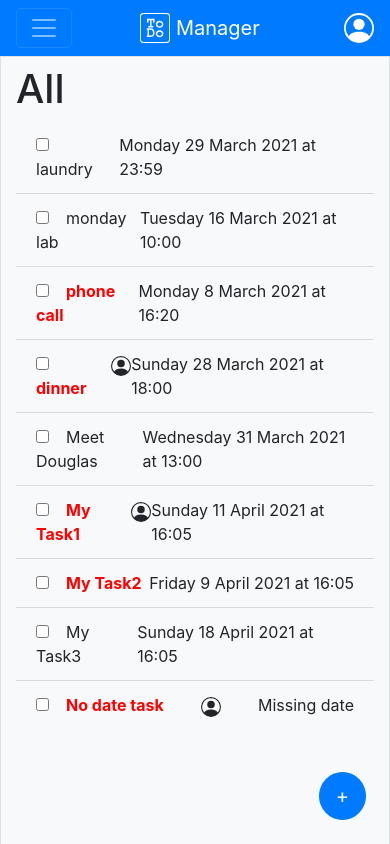
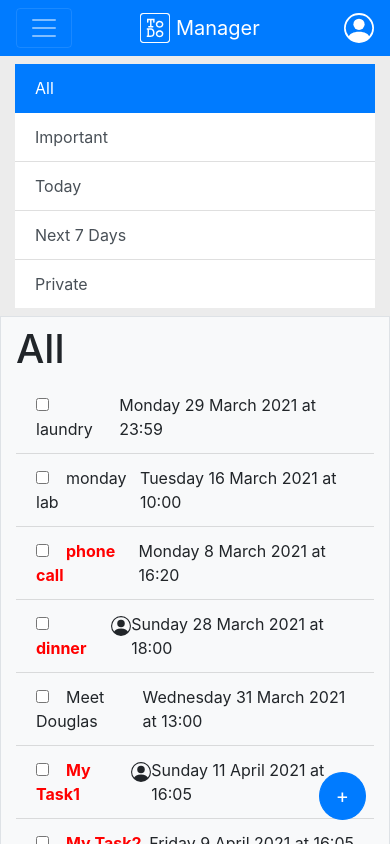
Before and after one commit to MattiaRiola/wa1_fe_todo_stateless, a React (Create React App) app in the folder biglab1/: page / in a window 390 px wide. Both pictures are taken after a click on the button 44 px from the left and 28 px from the top of the page. Shown: the top 844 px of the page. Built offline with nearby package versions, Linux system fonts and the light colour scheme.

Commit message:
fix: Fixed column collapse on mobile

```diff
--- a/biglab1/src/App.js
+++ b/biglab1/src/App.js
@@ -6,6 +6,8 @@ import MyMainContent from './MyMainContent.js';
 import Container from 'react-bootstrap/Container';
 import Row from 'react-bootstrap/Row';
 import dayjs from 'dayjs';
+import { useState } from 'react';
+
 
 const fakeTasks = [
   {id: '1', description: 'laundry', date: dayjs('2021-03-29T23:59'), urgent: false, private: false},
@@ -21,12 +23,14 @@ const fakeTasks = [
 
 
 function App() {
+  //https://react-bootstrap.github.io/utilities/transitions/
+  const [open, setOpen] = useState(false);
   return (
     <>
-      <MyNavbar />
+      <MyNavbar setOpen={setOpen} open={open}/>
       <Container fluid>
         <Row className="row-height">
-          <MyAside />
+          <MyAside open={open}/>
           <MyMainContent tasks = {fakeTasks}/>
         </Row>
         <button class="btn btn-lg btn-primary rounded-circle radius">+</button>
--- a/biglab1/src/MyAside.js
+++ b/biglab1/src/MyAside.js
@@ -1,10 +1,12 @@
 import ListGroup from 'react-bootstrap/ListGroup';
 import Col from 'react-bootstrap/Col';
+import Collapse from 'react-bootstrap/Collapse';
 
 function MyAside(props) {
     return (
         <>
-        <Col sm={4} as="aside" className="d-none d-sm-block py-2 px-lg-3 aside-bg" id="menu-filter">
+            <Collapse in={props.open}>
+                <Col lg={4} as="aside" className="d-lg-block py-2 px-lg-3 aside-bg" id="menu-filter">
                     <ListGroup as="ul" defaultActiveKey="#filter-all" variant="flush">
                         <ListGroup.Item as="li" action href="#filter-all">All</ListGroup.Item>
                         <ListGroup.Item as="li" action href="#filter-important">Important</ListGroup.Item>
@@ -13,6 +15,7 @@ function MyAside(props) {
                         <ListGroup.Item as="li" action href="#filter-private">Private</ListGroup.Item>
                     </ListGroup>
                 </Col>
+            </Collapse>
         </>
     );
 }
--- a/biglab1/src/MyMainContent.js
+++ b/biglab1/src/MyMainContent.js
@@ -4,31 +4,6 @@ import Col from 'react-bootstrap/Col';
 import ListGroup from 'react-bootstrap/ListGroup';
 import Form from 'react-bootstrap/Form';
 import dayjs from 'dayjs';
-/*
-<ListGroup.Item as="li" className="transparent-bg">
-              <div className="d-flex justify-content-between">
-                <span class="p-0">
-                  <Form.Check inline type="checkbox" id="gridCheck2"></Form.Check>Buy some groceries
-                </span>
-                <span class="p-0">
-                  <svg xmlns="http://www.w3.org/2000/svg" width="20" height="20" fill="currentColor" className="bi bi-person-circle" viewBox="0 0 16 16">
-                    <path d="M11 6a3 3 0 1 1-6 0 3 3 0 0 1 6 0z" />
-                    <path fillRule="evenodd" d="M0 8a8 8 0 1 1 16 0A8 8 0 0 1 0 8zm8-7a7 7 0 0 0-5.468 11.37C3.242 11.226 4.805 10 8 10s4.757 1.225 5.468 2.37A7 7 0 0 0 8 1z" />
-                  </svg>
-                </span>
-                <span class="p-0">
-                  Today at 14:00
-                </span>
-              </div>
-            </ListGroup.Item>
-            <ListGroup.Item as="li" className="transparent-bg">
-              <div className="d-flex justify-content-between">
-                <span class="p-0">
-                  <Form.Check inline type="checkbox" id="gridCheck3"></Form.Check><span className="important-text">Read a good book!</span>
-                </span>
-              </div>
-            </ListGroup.Item>
-*/
 
 function MyMainContent(props) {
   //const [tasks,setTasks] = useState(props.tasks);
@@ -36,12 +11,17 @@ function MyMainContent(props) {
   return (
     <>
       <Col className="py-2 px-lg-3 border bg-light" id="menu-filter">
-        <h1>All</h1>
+        <Title />
         <TaskTable tasks={props.tasks} />
       </Col>
     </>
   );
 }
+
+function Title(props) {
+  return (<h1>All</h1>);
+}
+
 function TaskTable(props) {
 
   return (
@@ -64,10 +44,29 @@ function TaskRow(props) {
     <>
       <ListGroup.Item as="li" className="transparent-bg">
         <div className="d-flex justify-content-between">
+          <TaskDescription description={props.description} urgent={props.urgent} />
+          <TaskPrivate private={props.private} />
+          <TaskDate date={props.date} />
+        </div>
+      </ListGroup.Item>
+    </>
+  );
+}
+
+function TaskDescription(props) {
+  return (
+    <>
       <span class="p-0">
         <Form.Check inline type="checkbox" id="gridCheck3"></Form.Check>
         {(props.urgent) ? (<span className="important-text">{props.description}</span>) : props.description}
       </span>
+    </>
+  );
+}
+
+function TaskPrivate(props) {
+  return (
+    <>
       {(props.private) ? (
         <span class="p-0">
           <svg xmlns="http://www.w3.org/2000/svg" width="20" height="20" fill="currentColor" className="bi bi-person-circle" viewBox="0 0 16 16">
@@ -76,11 +75,16 @@ function TaskRow(props) {
           </svg>
         </span>
       ) : (<></>)}
+    </>
+  );
+}
+
+function TaskDate(props) {
+  return (
+    <>
       <span class="p-0">
         {(props.date === undefined) ? "Missing date" : props.date.format('dddd D MMMM YYYY [at] HH:mm')}
       </span>
-        </div>
-      </ListGroup.Item>
     </>
   );
 }
--- a/biglab1/src/MyNavbar.js
+++ b/biglab1/src/MyNavbar.js
@@ -12,7 +12,7 @@ function MyNavbar(props) {
     return (
         <>
             <Navbar bg="primary" variant="dark" expand="lg" className="sticky-top">
-                <Navbar.Toggle aria-controls="menu-filter" />
+                <Navbar.Toggle onClick={() => props.setOpen(!props.open)} aria-controls="menu-filter" />
                 <Navbar.Brand href="#home" className="d-inline-block align-top">
                     <img alt="" src={todo} width="30" height="30" className="d-inline-block align-top" />{' '} Manager
                 </Navbar.Brand>
```
Lines whose indentation alone changed are shown as unchanged.
